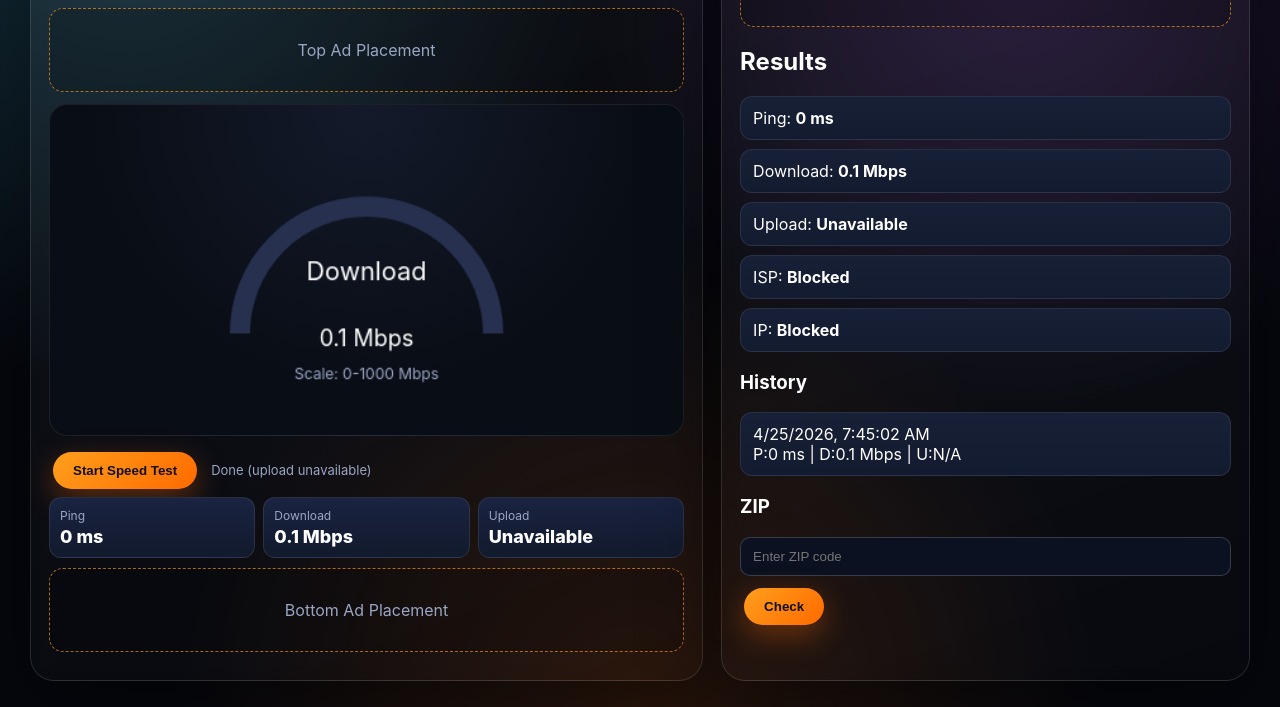
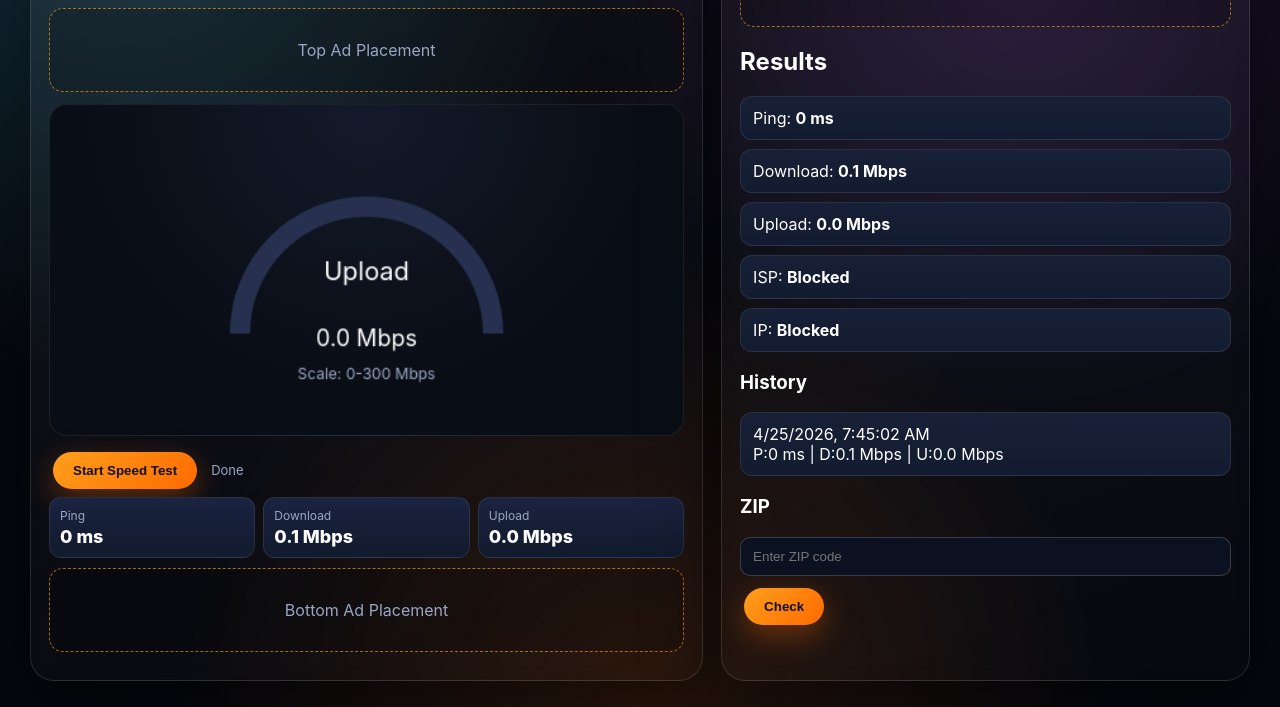
Before and after one commit to reddnbre/revspeed-check, a plain HTML site: page index.html in a window 1280 px wide. Both pictures are taken after a click on the button "Run Speed Test". Shown: the part 112-819 px from the top of the page. Drawn offline with Linux system fonts and the light colour scheme; no server answers.

Commit message:
Restore browser upload estimate fallback
Made-with: Cursor

```diff
--- a/index.html
+++ b/index.html
@@ -289,12 +289,14 @@ async function run(){
       kpiUp.innerText=up.toFixed(1)+" Mbps";
       draw(up,"Upload","Mbps",300);
     }catch(uploadError){
-      upEl.innerText="Unavailable";
-      kpiUp.innerText="Unavailable";
-      statusEl.innerText="Upload failed from backend endpoint. Download and ping are measured.";
+      up=down*0.3;
+      upEl.innerText=up.toFixed(1)+" Mbps";
+      kpiUp.innerText=up.toFixed(1)+" Mbps";
+      draw(up,"Upload","Mbps",300);
+      statusEl.innerText="Upload estimated from download in browser mode.";
     }
 
-    statusEl.innerText=up===null ? "Done (upload unavailable)" : "Done";
+    statusEl.innerText="Done";
     saveHistory(ping,down,up);
     loadHistory();
   }catch(e){
```
